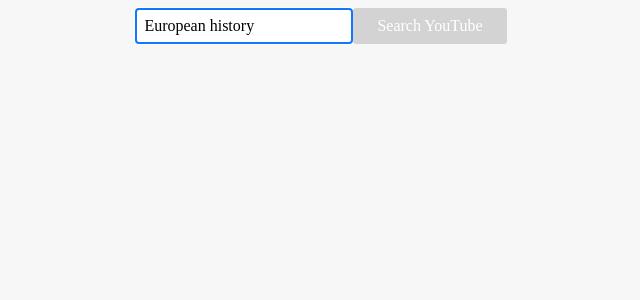
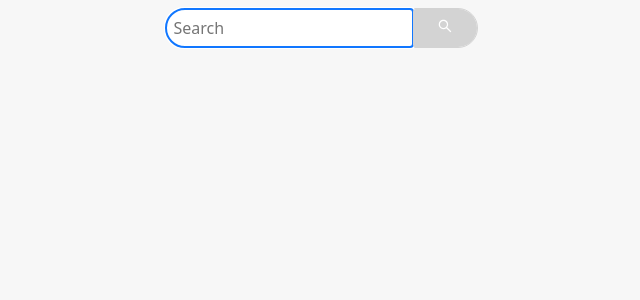
Before and after one commit to ShakedBar66t/Playlist, a React (Create React App) app: page / in a window 1280 px wide. Shown: the top 300 px of the page, without its empty margins (319-959 px from the left). Built offline with nearby package versions, Linux system fonts and the light colour scheme.

Commit message:
fixed favicon and search button

```diff
--- a/package.json
+++ b/package.json
@@ -9,6 +9,7 @@
     "axios": "^1.3.2",
     "react": "^18.2.0",
     "react-dom": "^18.2.0",
+    "react-icons": "^4.7.1",
     "react-redux": "^8.0.5",
     "react-router-dom": "^6.8.0",
     "react-scripts": "^5.0.1",
--- a/public/index.html
+++ b/public/index.html
@@ -24,7 +24,7 @@
       work correctly both with client-side routing and a non-root public URL.
       Learn how to configure a non-root public URL by running `npm run build`.
     -->
-    <title>React App</title>
+    <title>My Youtube Player</title>
   </head>
   <body>
     <noscript>You need to enable JavaScript to run this app.</noscript>
--- a/src/assets/styles/cmps/_app-header.scss
+++ b/src/assets/styles/cmps/_app-header.scss
@@ -1,4 +1,26 @@
 .app-header {
     display: flex;
     justify-content: center;
+
+    form {
+        display: flex;
+        border-radius: 20px;
+        border: 1px solid #d3d3d3;
+
+
+        input {
+            border-top-left-radius: 20px;
+            border-bottom-left-radius: 20px;
+            flex-grow: 1;
+            border: 0;
+            font-family: system-ui, -apple-system, BlinkMacSystemFont, 'Segoe UI', Roboto, Oxygen, Ubuntu, Cantarell, 'Open Sans', 'Helvetica Neue', sans-serif;
+            color: hsl(0, 0%, 6.7%);
+        }
+
+        button {
+            border-top-right-radius: 20px;
+            border-bottom-right-radius: 20px;
+            cursor: pointer;
+        }
+    }
 }
--- a/src/assets/styles/main.scss
+++ b/src/assets/styles/main.scss
@@ -1,3 +1,7 @@
+*{
+    box-sizing: border-box;
+}
+
 body {
     background: #f7f7f7;
 }
--- a/src/cmps/app-header.jsx
+++ b/src/cmps/app-header.jsx
@@ -1,7 +1,8 @@
 import { useState } from "react";
+import {AiOutlineSearch} from "react-icons/ai"
 
 export function AppHeader() {
-    const [query, setQuery] = useState('European history');
+    const [query, setQuery] = useState('');
     const [list, setList] = useState(null);
 
     async function searchYouTube(q) {
@@ -25,8 +26,10 @@ export function AppHeader() {
 
     return <header className="app-header">
         <form onSubmit={search}>
-            <input autoFocus value={query} onChange={(e) => setQuery(e.target.value)} />
-            <button>Search YouTube</button>
+            <input autoFocus placeholder="Search" value={query} onChange={(e) => setQuery(e.target.value)} />
+            <button>
+                <AiOutlineSearch/>
+            </button>
         </form>
     </header>
 
```
Also changed, not shown: 2 other files (tests, documents, lock files or other folders).
